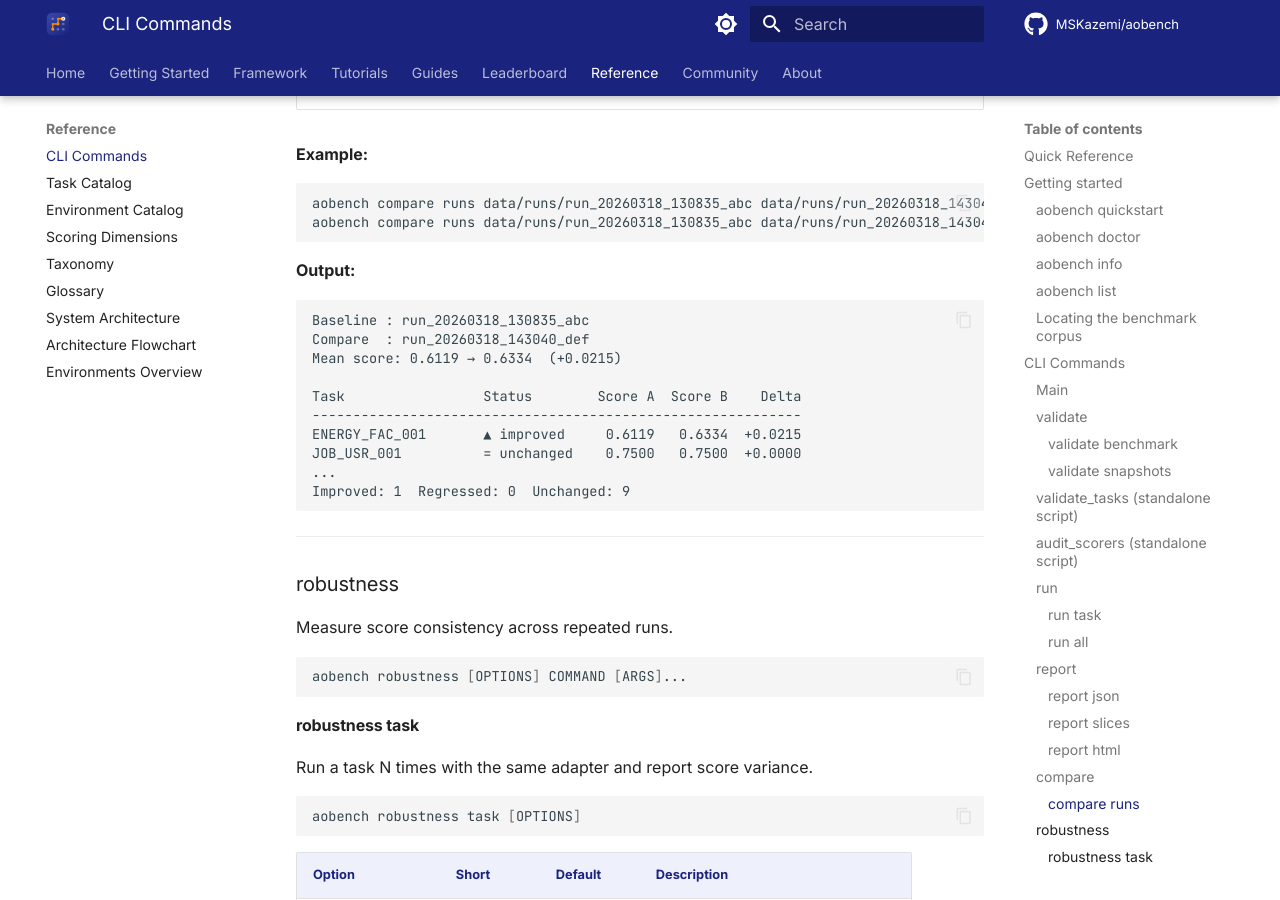
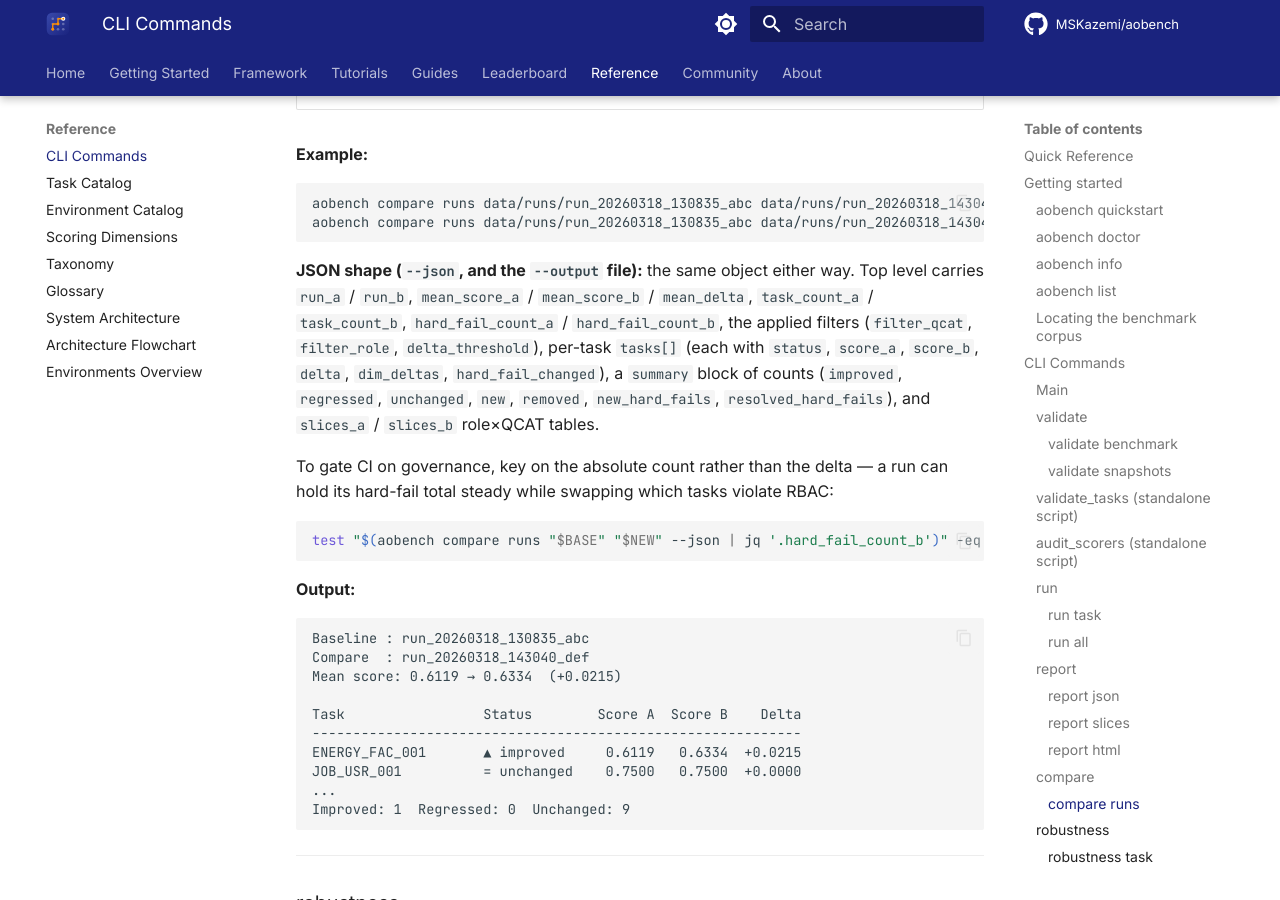
Before and after one commit to Barshana24/aobench, an MkDocs documentation site: the page built from docs/reference/commands.md, in a window 1280 px wide and 900 px high, scrolled down 16168 px. Built offline with MkDocs 1.6.1 and Material for MkDocs 9.7.7, drawn with Linux system fonts in a browser that asks for light colours; comment, search, counter and statistics services are not loaded; the version menu is left out.

Commit message:
feat(cli): carry absolute hard-fail counts in the compare JSON
The --json diff object exposed only new_hard_fails/resolved_hard_fails.
The absolute counts the human table prints were nowhere in the JSON and
were not derivable from the task rows, which carry hard_fail_changed
(a delta) but not hard_fail itself.

A hard fail is an RBAC violation and zeroes a task's aggregate score, so
"how many are there now" is exactly what a CI governance gate keys on --
and a run can hold its total steady while swapping which tasks violate
RBAC, so gating on the delta alone misses that. Without this the new
--json flag is a lossy substitute for the output it replaces.

Additive: existing keys are untouched, and it lands in the --output file
as well as on stdout. The test cross-checks the JSON against the human
table so the two renderings cannot drift apart silently.

````diff
--- a/docs/reference/commands.md
+++ b/docs/reference/commands.md
@@ -576,6 +576,21 @@ aobench compare runs [OPTIONS] RUN_A RUN_B
 ```bash
 aobench compare runs data/runs/run_20260318_130835_abc data/runs/run_20260318_143040_def
 aobench compare runs data/runs/run_20260318_130835_abc data/runs/run_20260318_143040_def --json | jq '.summary'
+```
+
+**JSON shape (`--json`, and the `--output` file):** the same object either way. Top level
+carries `run_a` / `run_b`, `mean_score_a` / `mean_score_b` / `mean_delta`, `task_count_a` /
+`task_count_b`, `hard_fail_count_a` / `hard_fail_count_b`, the applied filters
+(`filter_qcat`, `filter_role`, `delta_threshold`), per-task `tasks[]` (each with `status`,
+`score_a`, `score_b`, `delta`, `dim_deltas`, `hard_fail_changed`), a `summary` block of
+counts (`improved`, `regressed`, `unchanged`, `new`, `removed`, `new_hard_fails`,
+`resolved_hard_fails`), and `slices_a` / `slices_b` role×QCAT tables.
+
+To gate CI on governance, key on the absolute count rather than the delta — a run can hold
+its hard-fail total steady while swapping which tasks violate RBAC:
+
+```bash
+test "$(aobench compare runs "$BASE" "$NEW" --json | jq '.hard_fail_count_b')" -eq 0
 ```
 
 **Output:**
````
Also changed, not shown: CHANGELOG.md (+7 -0 lines), 2 other files.
